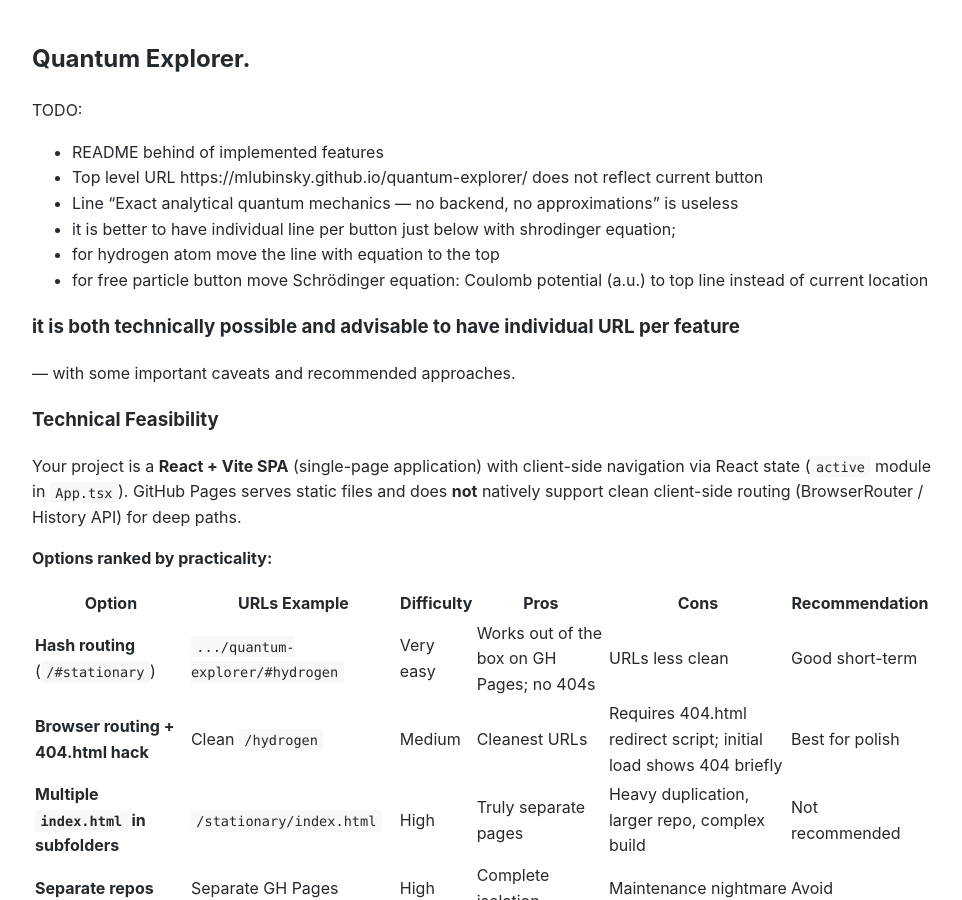
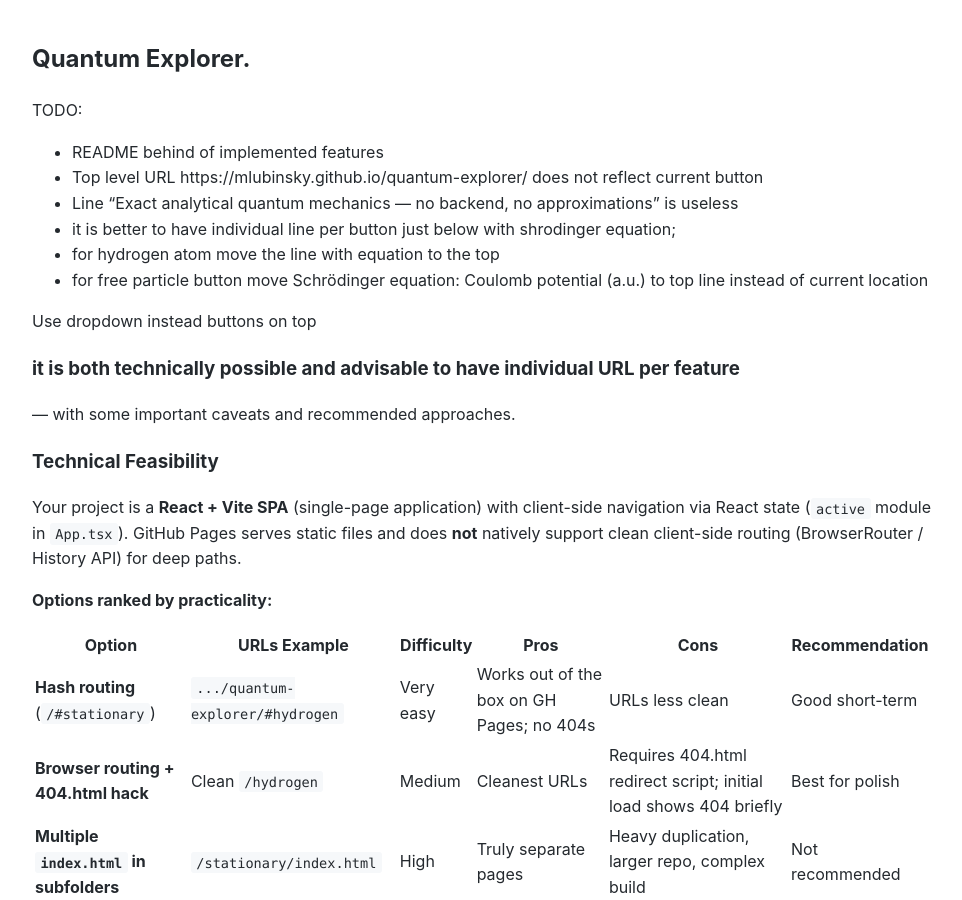
Before and after one commit to Michael-Lubinsky/michael-lubinsky.github.com, a Jekyll site: the page built from physics/quantum-explorer.md, in a window 1280 px wide and 900 px high. Shown: the whole window, without its empty margins (158-1120 px from the left). Built offline with Jekyll 4.4.1, drawn with Linux system fonts in a browser that asks for light colours; our own code applies the rules of GitHub Pages for plain Markdown files.

Commit message:
Update quantum-explorer.md

```diff
--- a/physics/quantum-explorer.md
+++ b/physics/quantum-explorer.md
@@ -7,6 +7,8 @@ TODO:
   -  for hydrogen atom move the line with equation to the top
  -   for free particle button move Schrödinger equation:
 Coulomb potential (a.u.)  to top line instead of current location
+
+Use dropdown instead buttons on top
 
 ###  it is both technically possible and advisable to have individual URL per feature
 — with some important caveats and recommended approaches.
```
